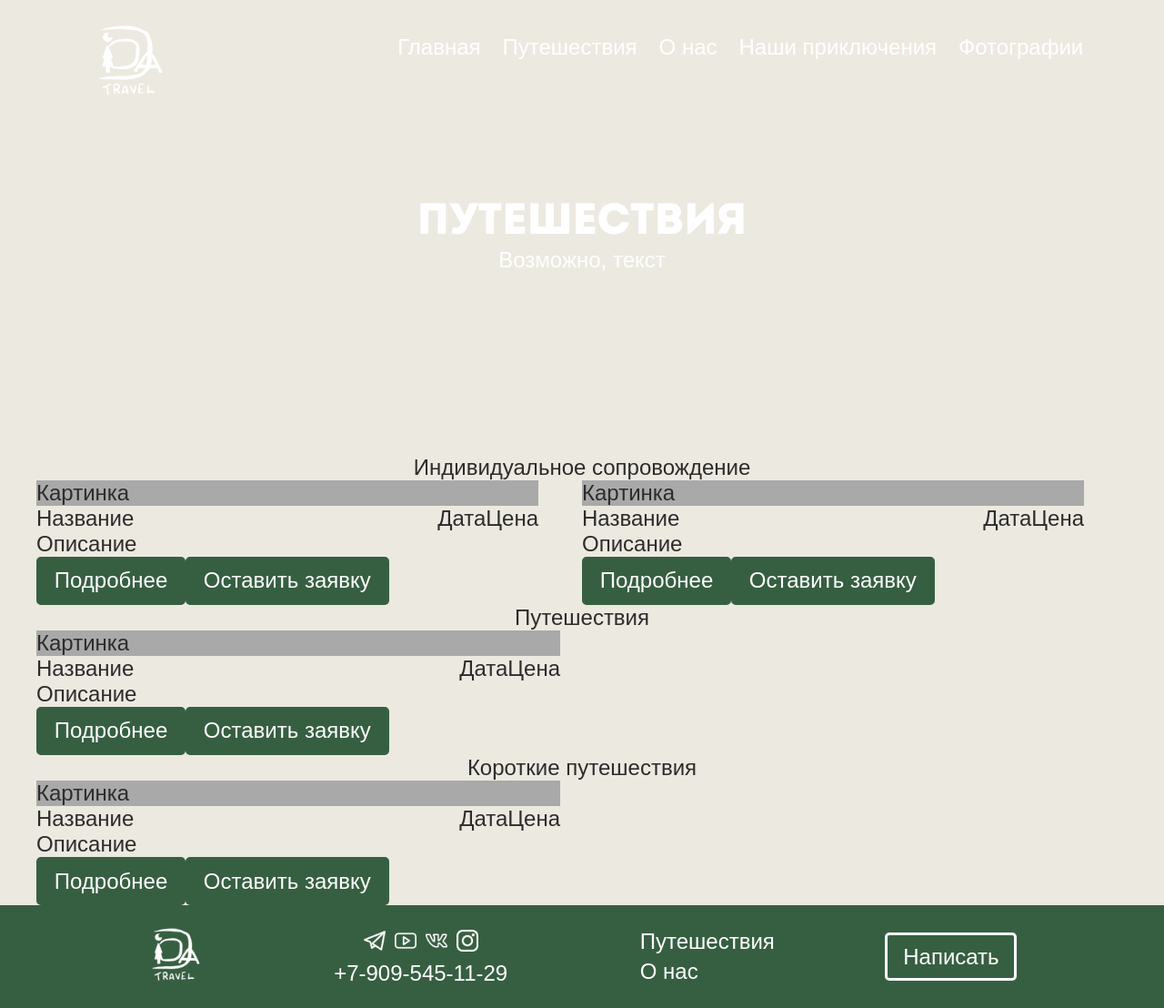
After one commit to TwoMokko/travel, a PHP site: page /tour in a window 1280 px wide. The commit adds this page. Shown: the whole page at 91% size. Run offline with PHP 8.4, Linux system fonts and the light colour scheme; style sheets or scripts are compiled from the project's sources; some libraries are stand-ins or nearby versions; some web fonts are replaced.

Commit message:
Работа со стилями

```diff
--- a/css/main.scss
+++ b/css/main.scss
@@ -163,7 +163,7 @@ button, input[type="button"], input[type="submit"] {
 			//	кнопки
 				display: flex; justify-content: center;
 				> div {
-					background-color: $color_main_green; color: white; margin: 1%; border-radius: 5px; border: 3px solid $color_main_green; transition: all 500ms ease; padding: 2px 5px;
+					background-color: $color_main_green; color: white; margin: 1%; border-radius: 5px; border: 2px solid $color_main_green; transition: all 500ms ease; padding: 2px 5px;
 					&:hover { background: rgba(0, 0, 0, 0); color: $color_main_green; }
 					&:first-child {}
 					&:last-child {}
@@ -211,3 +211,27 @@ button, input[type="button"], input[type="submit"] {
 }
 
 .block.page_about_us { text-align: center; margin: 0 auto; padding: 5% 20%; max-width: 1200px; }
+
+.block.travels {
+	> div:first-child { text-align: center; }
+	.cards_tour {
+		display: flex; width: 100%; max-width: 1200px; margin: 0 auto;
+		> div {
+			width: 48%;padding-right: 4%;
+			> div {
+
+				&:nth-of-type(1) { background-color: darkgray; }
+				&:nth-of-type(2) {
+					display: flex;
+					> div {
+						&:nth-of-type(1) { flex: auto; }
+						&:nth-of-type(2) {}
+						&:nth-of-type(3) {}
+					}
+				}
+				&:nth-of-type(3) {}
+				&:nth-of-type(4) { display: flex; }
+			}
+		}
+	}
+}
--- a/templates/top.tpl
+++ b/templates/top.tpl
@@ -12,7 +12,7 @@
     function Menu() {
         ?><div class = "block menu">
             <a href = "/">Главная</a>
-            <a>Путешествия</a>
+            <a href = "/tour">Путешествия</a>
             <a href = "/about">О нас</a>
             <a>Наши приключения</a>
             <a>Фотографии</a>
--- /dev/null
+++ b/tour.php
@@ -0,0 +1,92 @@
+<?php
+
+    require 'templates/top.tpl';
+    require 'templates/footer.tpl';
+    require 'templates/main.tpl';
+
+    function Title(): string {
+        return 'Путешествия';
+    }
+
+    function Head() {
+        ?><div class = "block hat other">
+        <div class = "tour"></div>
+        <?php Top(); ?>
+        <div>
+            <div>Путешествия</div>
+            <div>Возможно, текст</div>
+        </div>
+        </div><?php
+    }
+
+    function Main() {
+        ?>
+        <div class = "block travels">
+            <div>Индивидуальное сопровождение</div>
+            <div class = "cards_tour">
+                <div>
+                    <div>Картинка</div>
+                    <div>
+                        <div>Название</div>
+                        <div>Дата</div>
+                        <div>Цена</div>
+                    </div>
+                    <div>Описание</div>
+                    <div>
+                        <input type = "button" value = "Подробнее">
+                        <input type = "button" value = "Оставить заявку">
+                    </div>
+                </div>
+                <div>
+                    <div>Картинка</div>
+                    <div>
+                        <div>Название</div>
+                        <div>Дата</div>
+                        <div>Цена</div>
+                    </div>
+                    <div>Описание</div>
+                    <div>
+                        <input type = "button" value = "Подробнее">
+                        <input type = "button" value = "Оставить заявку">
+                    </div>
+                </div>
+            </div>
+        </div>
+        <div class = "block travels">
+            <div>Путешествия</div>
+            <div class = "cards_tour">
+                <div>
+                    <div>Картинка</div>
+                    <div>
+                        <div>Название</div>
+                        <div>Дата</div>
+                        <div>Цена</div>
+                    </div>
+                    <div>Описание</div>
+                    <div>
+                        <input type = "button" value = "Подробнее">
+                        <input type = "button" value = "Оставить заявку">
+                    </div>
+                </div>
+            </div>
+        </div>
+        <div class = "block travels">
+            <div>Короткие путешествия</div>
+            <div class = "cards_tour">
+                <div>
+                    <div>Картинка</div>
+                    <div>
+                        <div>Название</div>
+                        <div>Дата</div>
+                        <div>Цена</div>
+                    </div>
+                    <div>Описание</div>
+                    <div>
+                        <input type = "button" value = "Подробнее">
+                        <input type = "button" value = "Оставить заявку">
+                    </div>
+                </div>
+            </div>
+        </div>
+        <?php
+    }
```
Also changed, not shown: about.php (+5 -4 lines).
